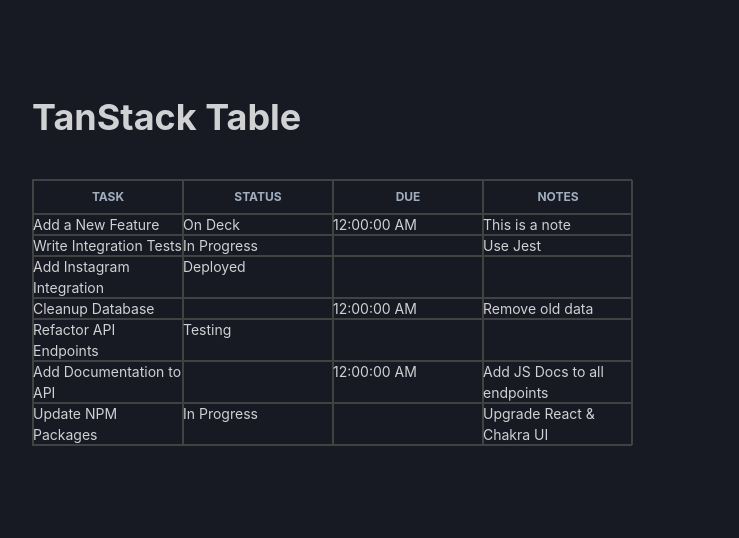
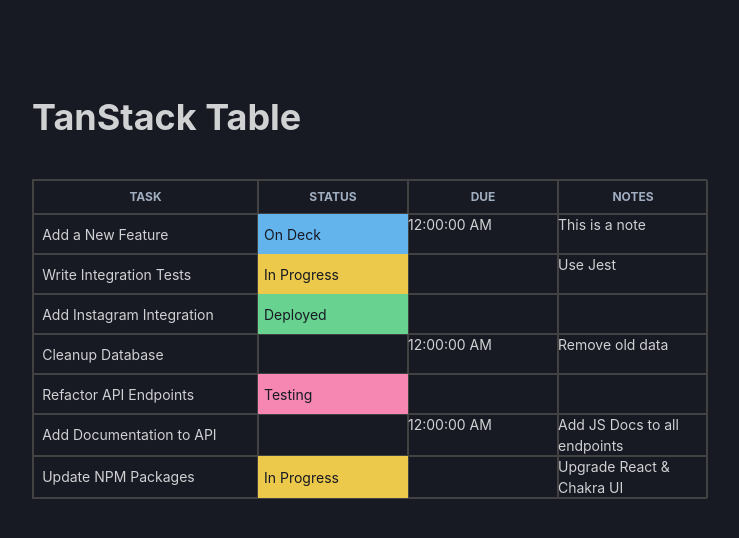
Before and after one commit to exslym/tanstack-table, a React (Vite) app: page / in a window 1280 px wide. Shown: the top 538 px of the page, without its empty margins (132-871 px from the left). Built offline with nearby package versions, Linux system fonts and the light colour scheme.

Commit message:
added EditableCell and StatusCell

```diff
--- /dev/null
+++ b/src/components/EditableCell.jsx
@@ -0,0 +1,31 @@
+import { Input } from '@chakra-ui/react';
+import { useEffect, useState } from 'react';
+
+const EditableCell = ({ getValue, row, column, table }) => {
+	const initialValue = getValue();
+	const [value, setValue] = useState(initialValue);
+
+	const onBlur = () => {
+		table.options.meta?.updateData(row.index, column.id, value);
+	};
+
+	useEffect(() => {
+		setValue(initialValue);
+	}, [initialValue]);
+
+	return (
+		<Input
+			value={value}
+			onChange={e => setValue(e.target.value)}
+			onBlur={onBlur}
+			variant='filled'
+			size='sm'
+			w='85%'
+			overflow='hidden'
+			textOverflow='ellipsis'
+			whiteSpace='nowrap'
+		/>
+	);
+};
+
+export default EditableCell;
--- /dev/null
+++ b/src/components/StatusCell.jsx
@@ -0,0 +1,41 @@
+import { Box, Menu, MenuButton, MenuItem, MenuList } from '@chakra-ui/react';
+import { STATUSES } from '../data';
+
+const ColorIcon = ({ color, ...props }) => (
+	<Box w='12px' h='12px' bg={color} borderRadius='3px' {...props} />
+);
+
+const StatusCell = ({ getValue, row, column, table }) => {
+	const { name, color } = getValue() || {};
+	const { updateData } = table.options.meta;
+
+	return (
+		<Menu isLazy offset={[0, 0]} flip={false} autoSelect={false}>
+			<MenuButton
+				h='100%'
+				w='100%'
+				textAlign='left'
+				p={1.5}
+				bg={color || 'transparent'}
+				color='gray.900'
+			>
+				{name}
+			</MenuButton>
+			<MenuList>
+				<MenuItem onClick={() => updateData(row.index, column.id, null)}>
+					<ColorIcon color='red.400' mr={3} />
+					None
+				</MenuItem>
+
+				{STATUSES.map(status => (
+					<MenuItem onClick={() => updateData(row.index, column.id, status)} key={status.id}>
+						<ColorIcon color={status.color} mr={3} />
+						{status.name}
+					</MenuItem>
+				))}
+			</MenuList>
+		</Menu>
+	);
+};
+
+export default StatusCell;
--- a/src/components/TaskTable.jsx
+++ b/src/components/TaskTable.jsx
@@ -2,17 +2,20 @@
 import { flexRender, getCoreRowModel, useReactTable } from '@tanstack/react-table';
 import { useState } from 'react';
 import DATA from '../data';
+import EditableCell from './EditableCell';
+import StatusCell from './StatusCell';
 
 const columns = [
 	{
 		accessorKey: 'task',
 		header: 'Task',
-		cell: props => <p>{props.getValue()}</p>,
+		size: 225,
+		cell: EditableCell,
 	},
 	{
 		accessorKey: 'status',
 		header: 'Status',
-		cell: props => <p>{props.getValue()?.name}</p>,
+		cell: StatusCell,
 	},
 	{
 		accessorKey: 'due',
@@ -34,6 +37,19 @@
 		columns,
 		getCoreRowModel: getCoreRowModel(),
 		columnResizeMode: 'onChange',
+		meta: {
+			updateData: (rowIndex, columnId, value) =>
+				setData(prev =>
+					prev.map((row, index) =>
+						index === rowIndex
+							? {
+									...prev[rowIndex],
+									[columnId]: value,
+							  }
+							: row,
+					),
+				),
+		},
 	});
 
 	return (
```
